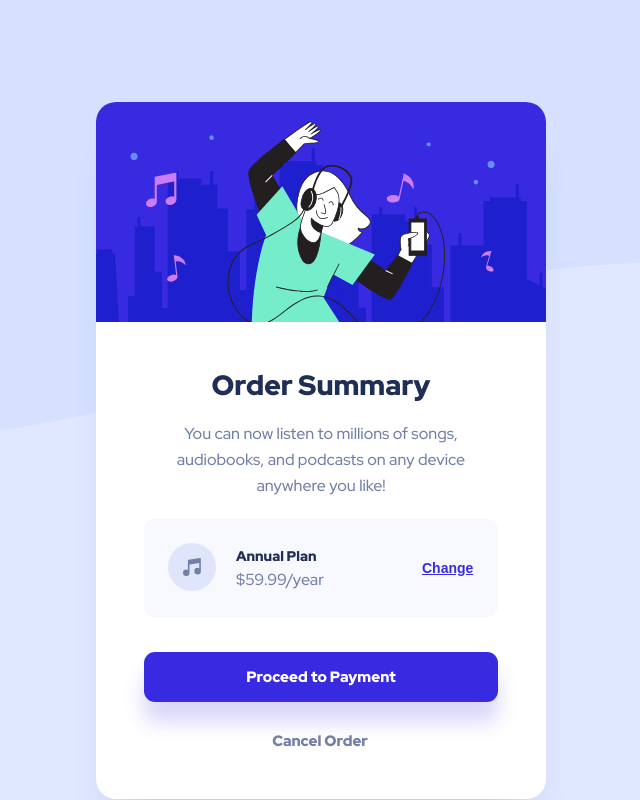
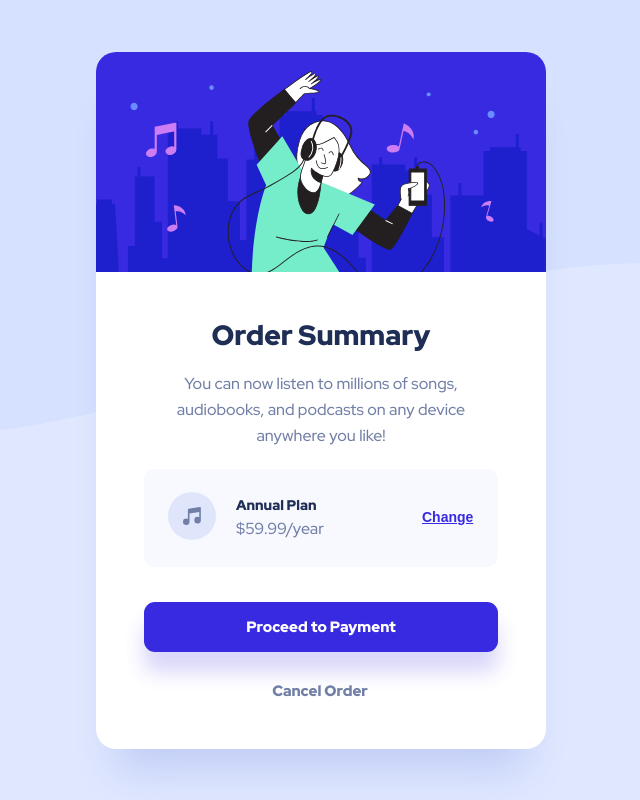
Before and after one commit to ananok/order-summary-component, a plain HTML site: page index.html in a window 1536 px wide. Shown: the whole page, without its empty margins (447-1087 px from the left). Drawn offline with Linux system fonts and the light colour scheme.

Commit message:
changes in style

```diff
--- a/style.css
+++ b/style.css
@@ -131,8 +131,12 @@ table {
 
 body{
     background: #E0E8FF;
-    height:660px;
+    height:100vh;
+    width:100%;
     font-family: 'Red Hat Display', sans-serif;
+    display: flex;
+    justify-content: center;
+    align-items: center;
 }
 
 
@@ -141,16 +145,13 @@ body{
   position: absolute;
   height: 195px;
   top:0px;
-  width:375px;
+
 }
 
 .wrapper {
+  position: relative;
   width: 327px;
   height: 567px;
-  position: absolute;
-  top: 71px;
-  right: 24px;
-  left: 24px;
   background: #ffffff;
   box-shadow: 0px 40px 40px -20px rgba(13, 48, 189, 0.151826);
   border-radius: 20px;
@@ -298,47 +299,22 @@ body{
     color:#1F2E55
 }
 
-@media (min-width: 376px) {
-.wrapper {
-    position: relative;
-    display: block;
-    margin: 71px auto;
-    width: 327px;
-    top:0px;
-    left:0px;
-    right:0px;
-    float:none;
-  }
-
-body{
-    background:#E0E8FF
-}
-
-.background{
-    display:none;
-}
-
-}
 
 @media (min-width: 1440px) {
     .wrapper {
-        position: relative;
         display: block;
-        margin: 102px auto;
+        /* margin: auto auto; */
         width: 450px;
         height:697px;
-        top:0px;
-        left:0px;
-        right:0px;
-        float:none;
       }
 
     body{
-        background:#E0E8FF
+        background:#E0E8FF;
+        height:100vh;
     }
 
     .background{
-        width:1440px;
+        width:100vw;
         height:437px;
         background-image: url(images/pattern-background-desktop.svg);
         display: block;
```
